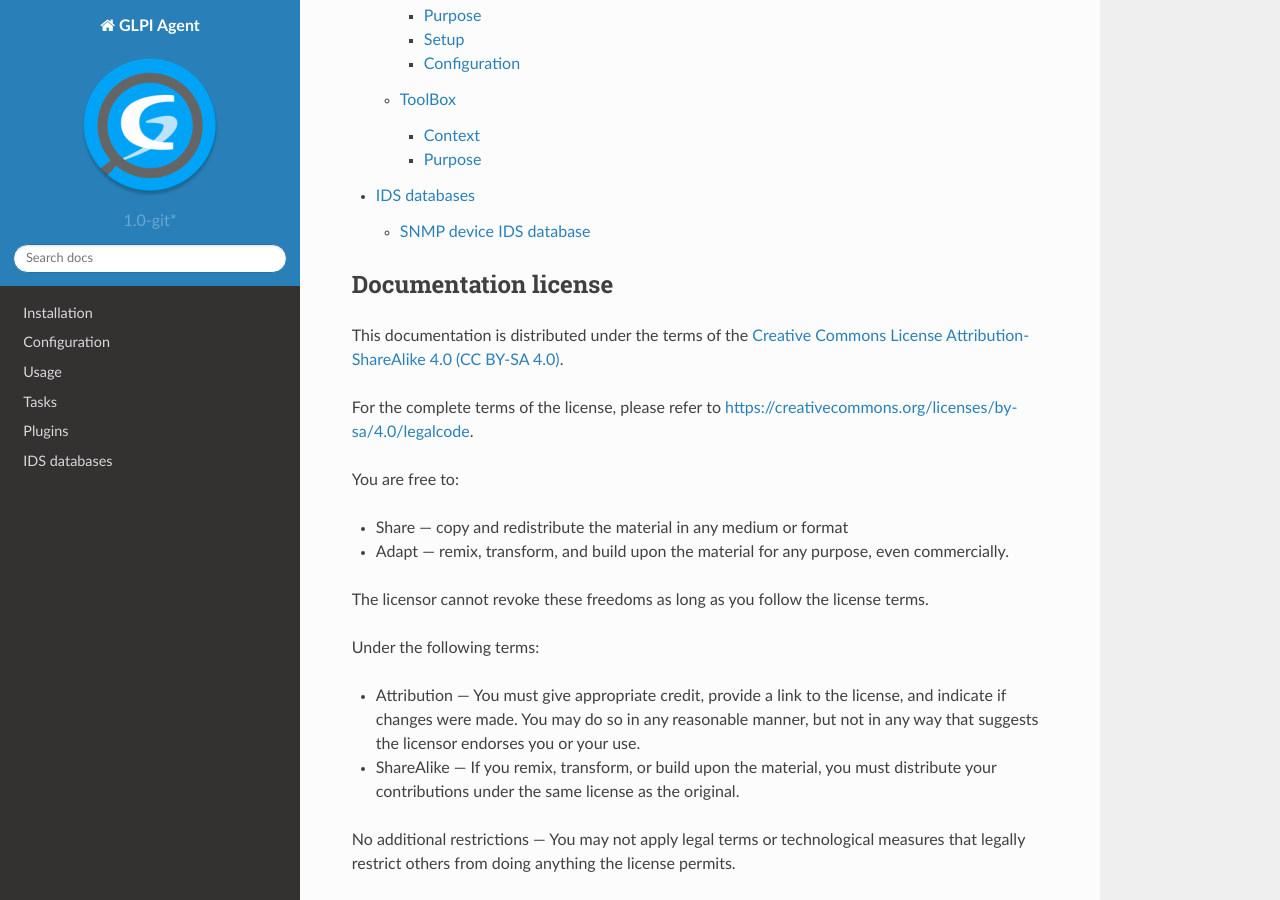
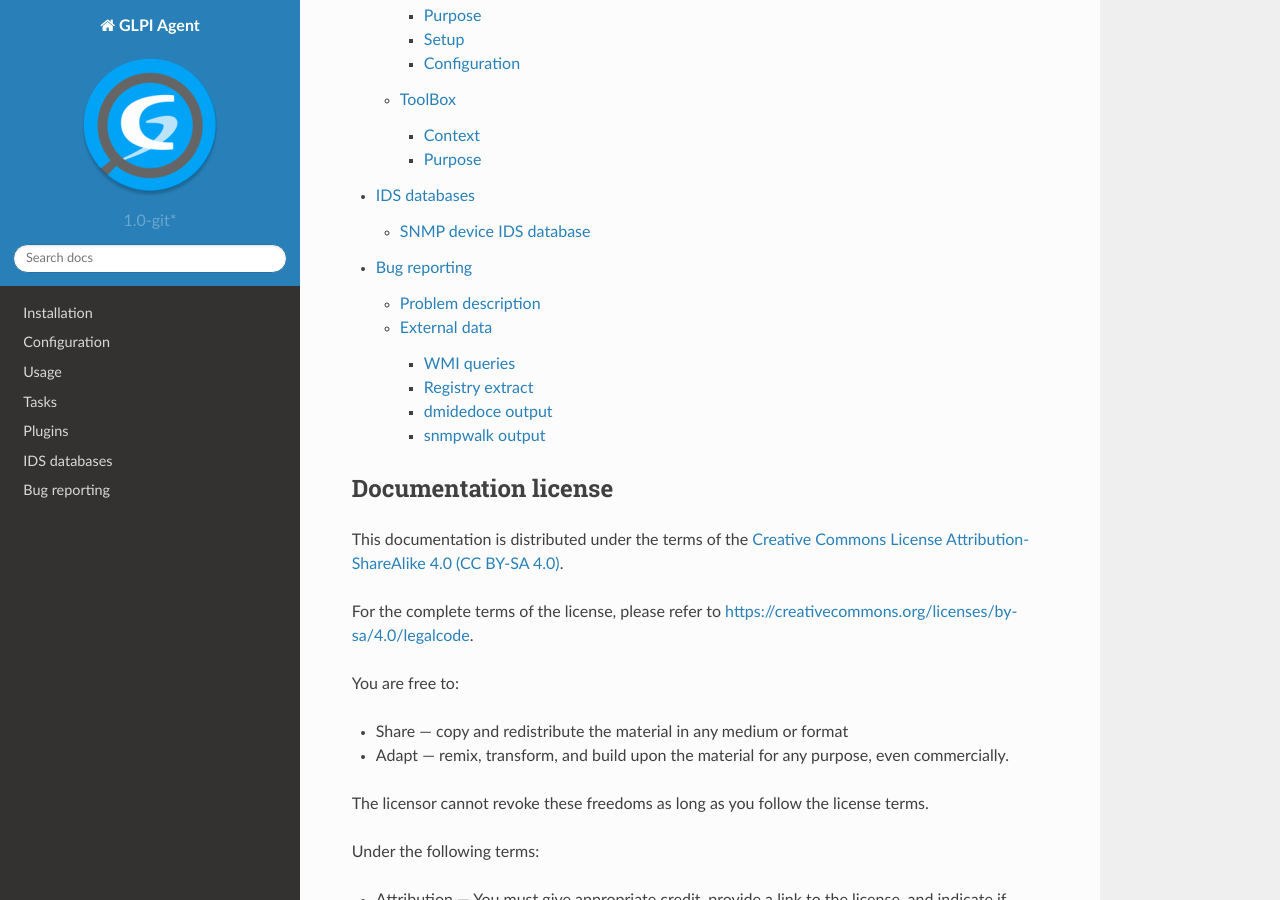
Before and after one commit to glpi-project/doc-agent, a Sphinx documentation site: the page built from source/index.rst, in a window 1280 px wide and 900 px high, scrolled down 2063 px. Built offline with Sphinx 7.4.7 and the Read the Docs theme 2.0.0, drawn with Linux system fonts in a browser that asks for light colours; some of the changed lines change nothing that is shown.

Commit message:
Add bug reporting doc

```diff
--- /dev/null
+++ b/source/bug-reporting.rst
@@ -0,0 +1,105 @@
+Bug reporting
+=============
+
+.. attention:: Problems related to this documentation should be reported on `its dedicated project issue tracker <https://github.com/glpi-project/doc-agent/issues>`_.
+   You can also just edit the project in your own github environment and `submit a pull request <https://github.com/glpi-project/doc-agent/pulls>`_.
+
+For any GLPI agent problem or issue, you need to use `GitHub issue tracker <https://github.com/glpi-project/glpi-agent/issues>`_,
+and report your issue with all the requested informations. This requires an GitHub user account.
+
+.. hint:: Before reporting your problem, always take a look at the `opened and closed GitHub issues <https://github.com/glpi-project/glpi-agent/issues?q=is%3Aissue+is%3Aopen+is%3Aclosed>`_
+   by updating the `Filters` field and check if your problem has still not been addressed.
+
+Problem description
+-------------------
+
+You have to use english, for the sake of internationalization.
+
+Always describe your problem clearly and precisely, for someone without any prior knowledge of your environment.
+
+To do so, always describe:
+
+ - the operating system on which the GLPI agent is running,
+ - the GLPI agent version you're using and the way you installed it,
+ - the problem itself, eventually including log extract or agent run output,
+ - what you're expecting
+
+.. hint:: You can obtain a more verbose output when running the agent from the console by using ``--debug`` option to set debug level 1,
+   or by using ``--debug --debug`` options to set debug level 2. You can also set the :ref:`debug parameter <debug>` in configuration to ``1`` or ``2``
+   and restart the daemon or service.
+
+External data
+-------------
+
+When the issue is related to some missing or invalid value, it can be caused by a parsing error while processing external data (a command output, a file, whatever...).
+In order to reproduce the problem and find a way to fix it, we need a sample of those data.
+
+You can then attach the relevant file or command output as an attachement to the issue report.
+If there is any privacy concern, try to obfuscate sensible data or ask for an email where to send it.
+
+On unix/linux, when running any command for such purpose, you always must unset locales first to avoid localized output:
+
+.. prompt:: bash
+
+   export LC_ALL=C
+
+Here are other command-specific advices:
+
+WMI queries
+"""""""""""
+
+Windows WMI queries can be exported with ``wmic`` tool:
+
+.. prompt:: batch
+
+   wmic path <somequery> get /Format:list > <somefile.txt>
+
+Registry extract
+""""""""""""""""
+
+Windows registry content can be exported with ``regedit`` tool:
+
+.. prompt:: batch
+
+   regedit /e <somefile.reg> <somekey>
+
+dmidedoce output
+""""""""""""""""
+
+``dmidecode`` output can be generated on any system, including windows, as we ship a ``dmidecode`` executable in the agent windows packaging, under the ``perl\bin`` subdirectory.
+
+.. prompt:: batch
+
+   "C:\Program Files\GLPI-Agent\glpi-agent\perl\bin\dmidecode" > dmidecode-output.txt
+
+On unix/linux, just run the command in a ``root`` console:
+
+.. prompt:: bash
+
+   dmidecode >dmidecode-output.txt
+
+snmpwalk output
+"""""""""""""""
+
+Snmpwalk output can be generated with the following command under unix/linux:
+
+.. prompt:: bash
+
+   snmpwalk -v <version> -c <community> -t 15 -Cc -On -Ox <somehost> .1 > walk-filename.walk
+
+Using an explicit root OID (.1 here), a non-default timeout (``15`` seconds, the same one as the agent default), and disabling internal consistency checks (``-Cc``) are required to extract all possible data.
+
+Option ``-Ox`` is not mandatory but can help to enhance debugging discovery and inventory tasks as we may not know anything about the related MIB. So just having full numeric values can help.
+
+Option ``-On`` is required to keep OID numerically to be sure to have a fully compliant snmp walk.
+
+.. hint:: Joining known private MIBs related to your device could be really useful. You always can share them privately if you don't have the right to make them public.
+
+.. hint:: When reporting a snmp walk, list all possible expected data you can know by another way, and at least the missing ones, like:
+
+      * serial number
+      * accurate model name
+      * manufacturer
+      * device name
+      * device mac address
+      * ...
--- a/source/index.rst
+++ b/source/index.rst
@@ -12,6 +12,7 @@
    tasks/index
    plugins/index
    IDS databases <database>
+   bug-reporting
 
 Documentation license
 ---------------------
```
